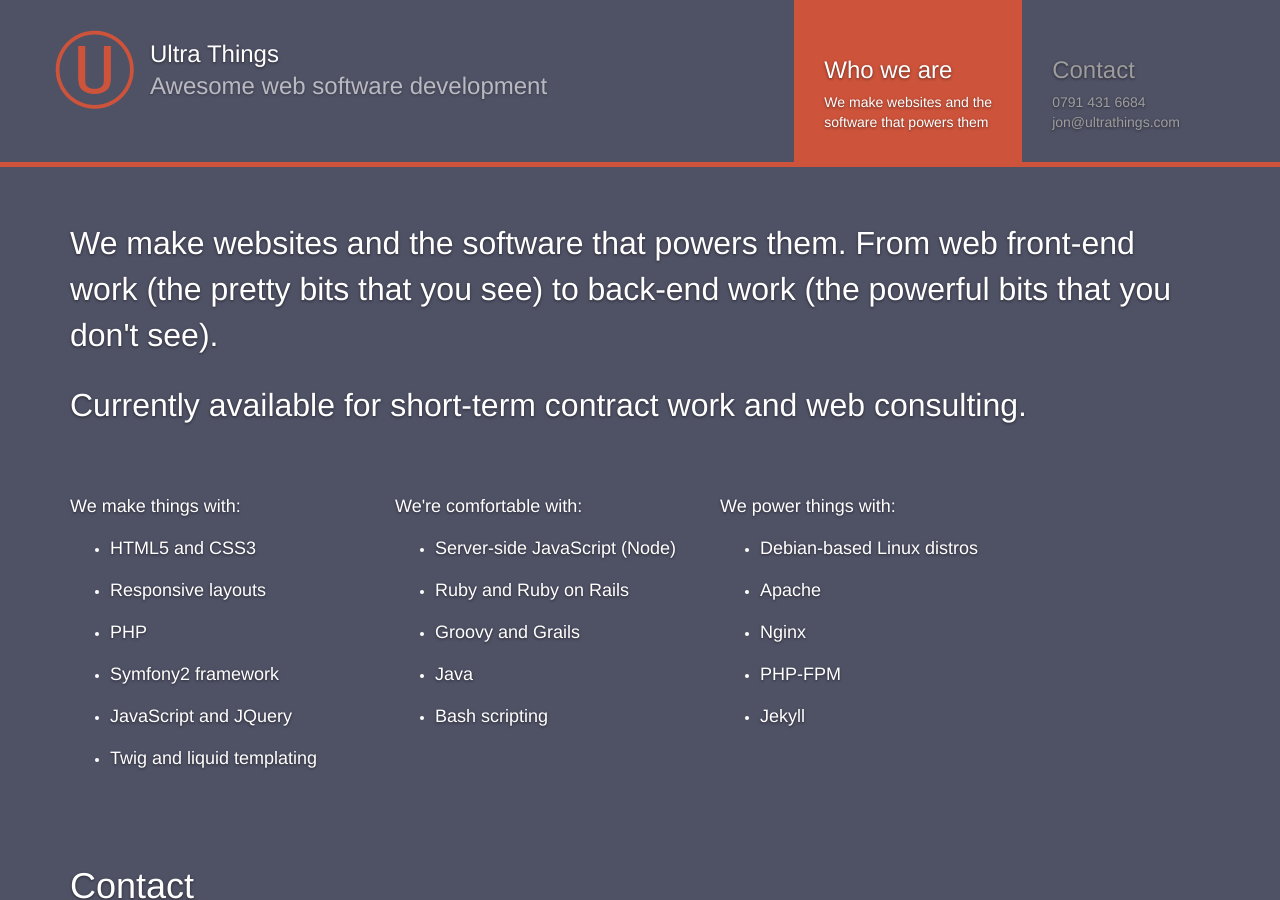
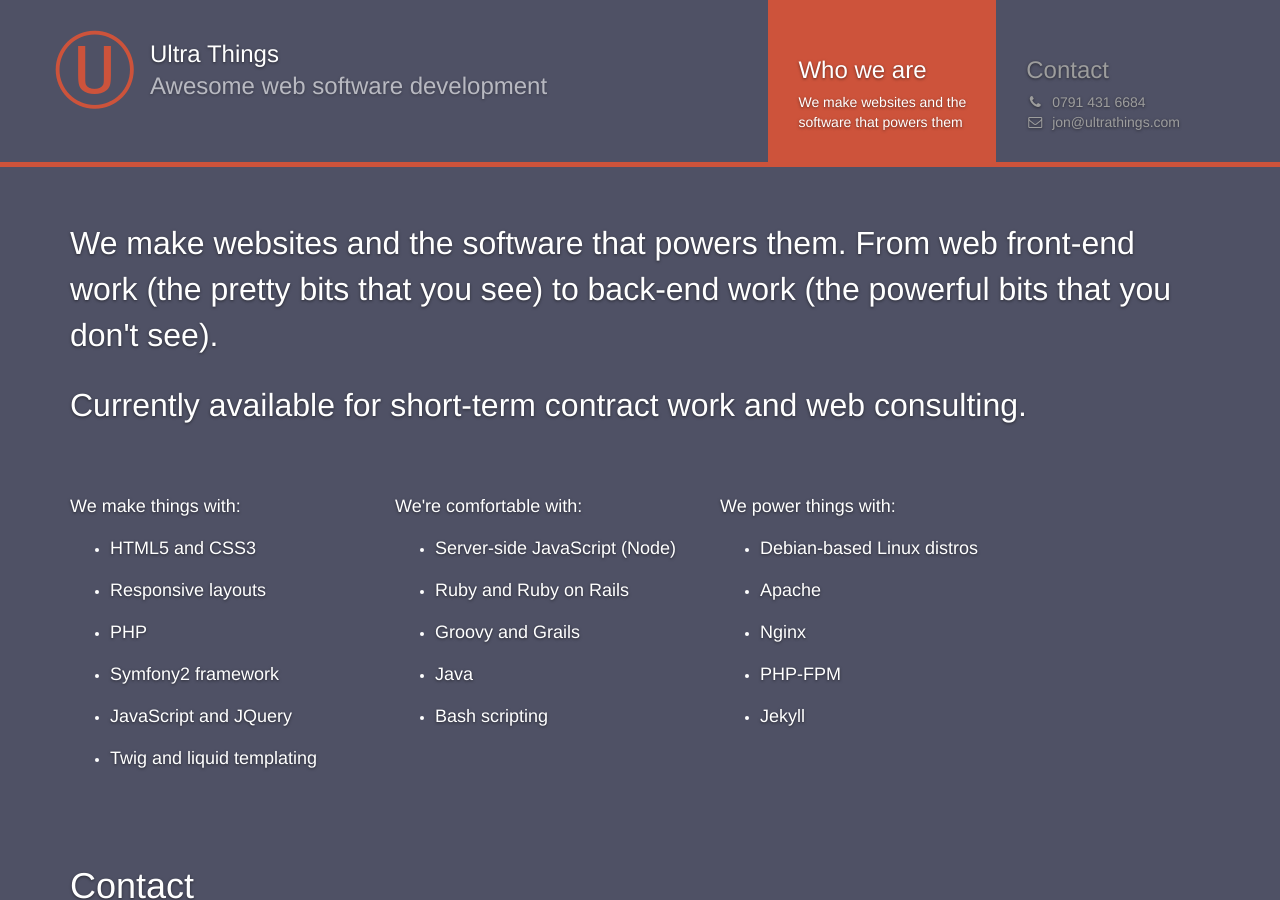
Before and after one commit to webignition/ultrathings.com, a Jekyll site: the page built from index.html, in a window 1280 px wide and 900 px high. Built offline with Jekyll 4.4.1, drawn with Linux system fonts in a browser that asks for light colours; nearby versions of some CDN libraries; comment, search, counter and statistics services are not loaded.

Commit message:
Add icons to header contact details

```diff
--- a/_layouts/home.html
+++ b/_layouts/home.html
@@ -49,7 +49,14 @@
                             Contact
                         </span>
                         <span class="description">
-                            0791 431 6684<br>jon@ultrathings.com
+                            <i class="fa fa-phone fa-fw"></i>
+                            <span>
+                                0791 431 6684
+                            </span>
+                            <br><i class="fa fa-envelope-o fa-fw"></i>
+                            <span>
+                                jon@ultrathings.com
+                            </span>
                         </span>
                     </a>
                 </li>
--- a/assets/css/main.css
+++ b/assets/css/main.css
@@ -72,6 +72,7 @@
 
 .navbar-nav>li>a {
     padding: 60px 30px 30px 30px;
+    display: block;
 }
 
 .navbar-inverse .navbar-nav>.active>a, .navbar-inverse .navbar-nav>.active>a:hover, .navbar-inverse .navbar-nav>.active>a:focus {
@@ -81,6 +82,10 @@
 #navbar .title {
     display:block;
     font-size: 24px;
+}
+
+#navbar .fa-fw {
+    margin-right: 4px;
 }
 
 #navbar .description {
@@ -137,10 +142,6 @@
 @media (min-width: 768px) and (max-width: 991px) {
     .navbar-inverse .navbar-brand {
         padding-top: 42px;
-    }
-
-    .navbar-nav>li>a {
-        padding: 42px 30px 38px 30px;
     }
 
     #logo {
```
